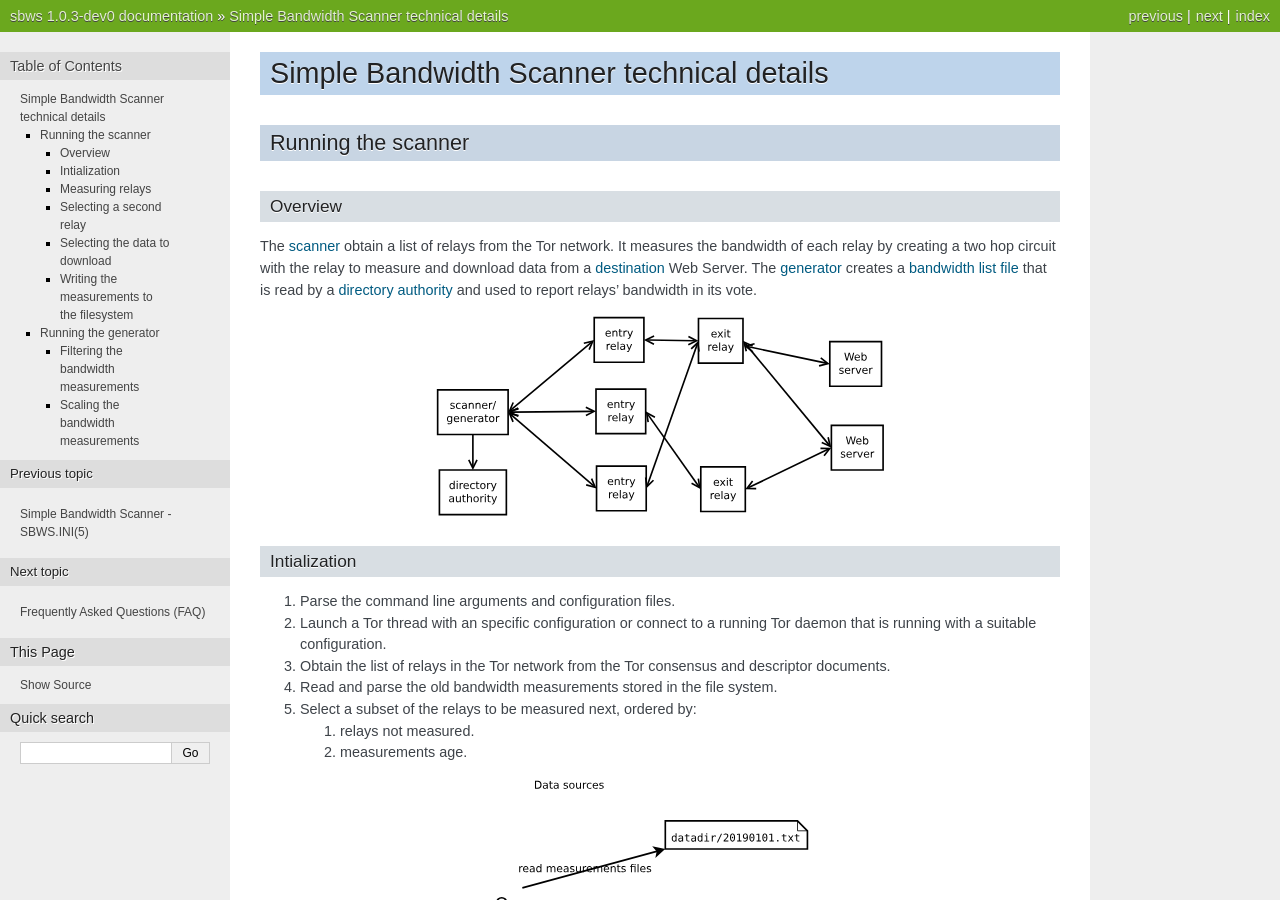
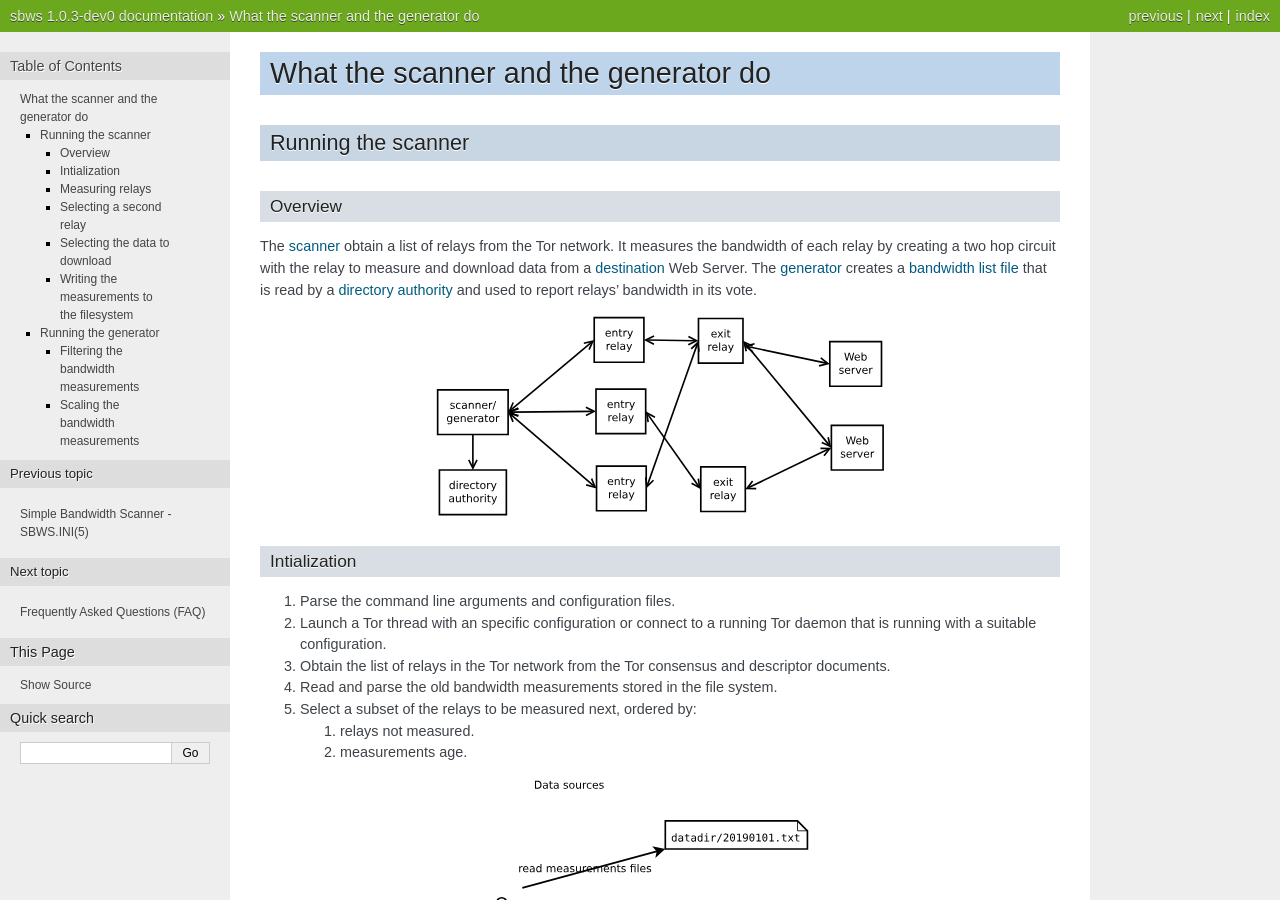
Before and after one commit to torproject/sbws, a Sphinx documentation site: the page built from docs/source/specification.rst, in a window 1280 px wide and 900 px high. Built offline with Sphinx 7.4.7, drawn with Linux system fonts in a browser that asks for light colours; formulas are drawn with MathJax 3; some of the changed text lies outside the part shown.

Commit message:
docs: Change title to specification

```diff
--- a/docs/source/specification.rst
+++ b/docs/source/specification.rst
@@ -1,5 +1,5 @@
-Simple Bandwidth Scanner technical details
-============================================
+What the scanner and the generator do
+======================================
 
 Running the scanner
 -----------------------
```
